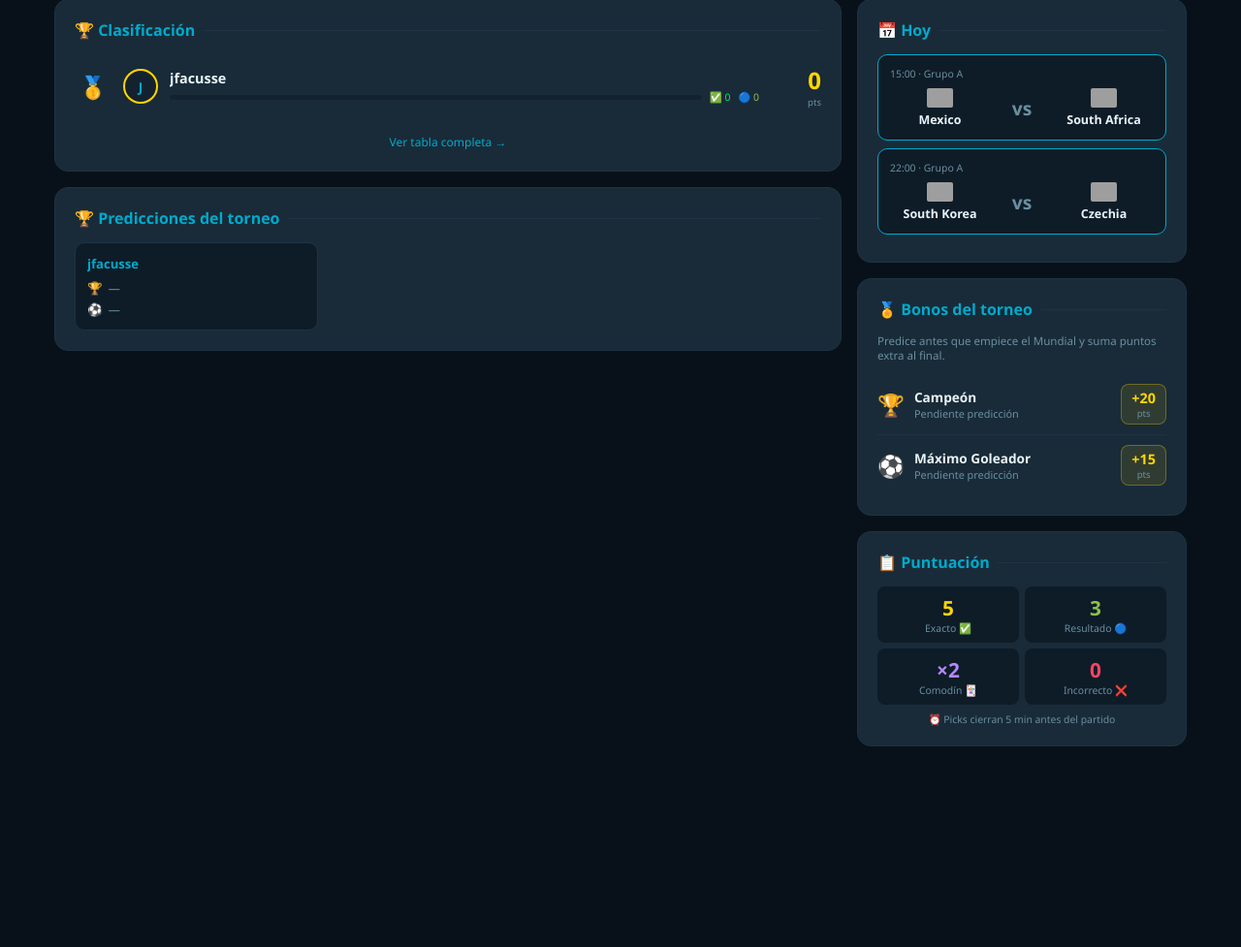
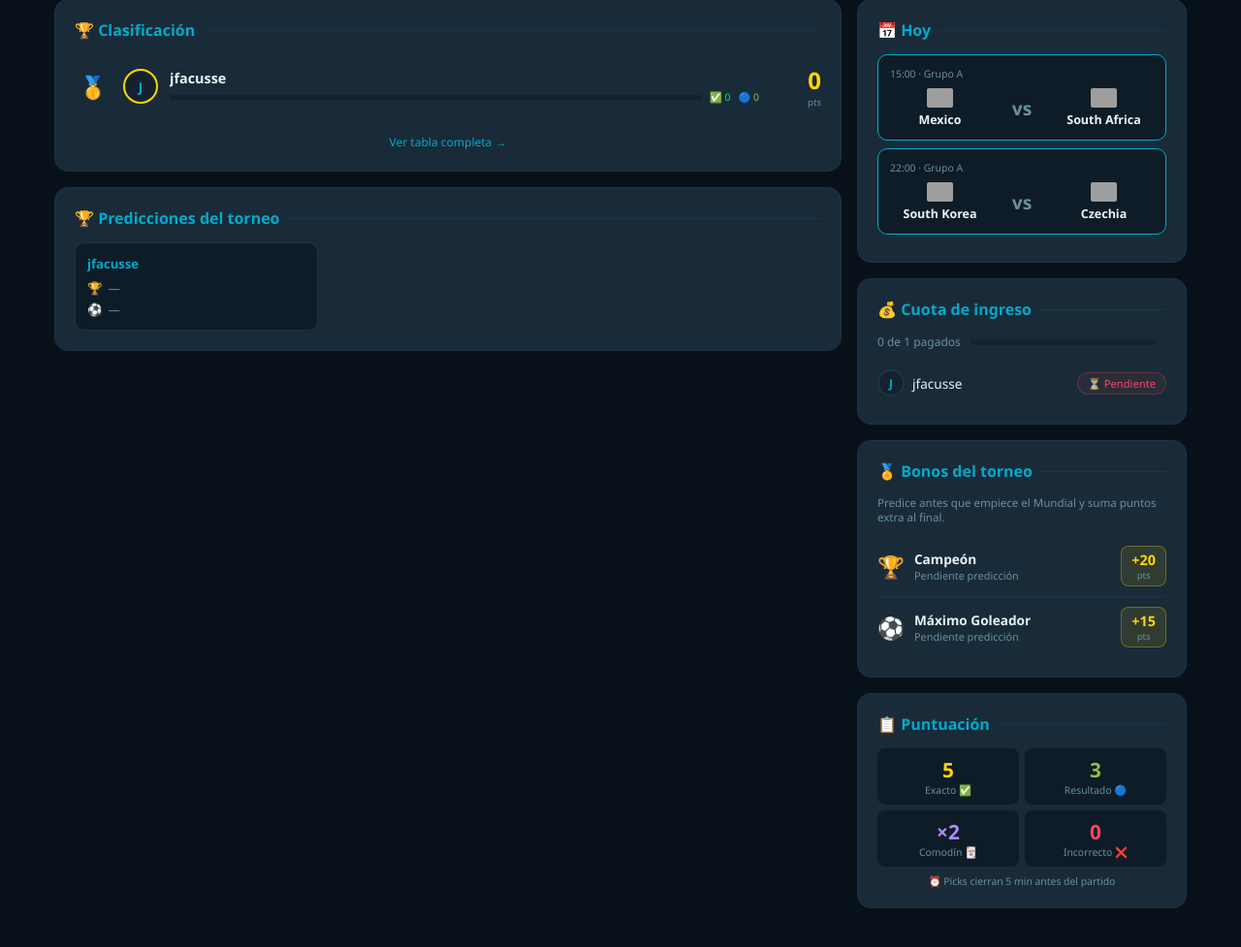
Before and after one commit to jfacusse/polla-autored-2026, a Flask app: page / in a window 1280 px wide. Shown: the part 306-1283 px from the top of the page at 97% size. Before the commit the page ends 1076 px from the top, so only its background shows below. Run offline with Flask 3, Linux system fonts and the light colour scheme; grey boxes are pictures that could not be loaded.

Commit message:
Tabla de cuotas de ingreso en el inicio
- Card lateral con lista de todos los participantes y estado pagado/pendiente
- Barra de progreso con el porcentaje recaudado
- Se marca desde el panel admin con toggle_pagado

Co-Authored-By: Claude Sonnet 4.6 <noreply@anthropic.com>

```diff
--- a/app.py
+++ b/app.py
@@ -255,7 +255,7 @@ def index():
         user=user_id, user_data=user_data,
         jokers_usados=len(jokers_usados), jokers_max=jokers_max,
         torneo_res=torneo_res, total_jugados=len(res),
-        torneo_picks_all=torneo_picks_all)
+        torneo_picks_all=torneo_picks_all, parts=parts)
 
 
 @app.route("/login", methods=["GET","POST"])
--- a/templates/index.html
+++ b/templates/index.html
@@ -210,6 +210,45 @@
   </div>
   {% endif %}
 
+  <!-- CUOTA DE INGRESO -->
+  <div class="card">
+    <div class="card-title">💰 Cuota de ingreso</div>
+    {% set pagados = parts.values() | selectattr('activo', 'equalto', true) | selectattr('pagado', 'equalto', true) | list | length %}
+    {% set total_p = parts.values() | selectattr('activo', 'equalto', true) | list | length %}
+    <div style="display:flex;align-items:center;justify-content:space-between;margin-bottom:12px">
+      <div style="font-size:.75rem;color:var(--muted)">{{ pagados }} de {{ total_p }} pagados</div>
+      <div style="background:var(--dark3);border-radius:20px;height:6px;flex:1;margin:0 10px;overflow:hidden">
+        <div style="background:var(--green);height:6px;width:{% if total_p > 0 %}{{ ((pagados/total_p)*100)|int }}{% else %}0{% endif %}%;border-radius:20px;transition:width .5s"></div>
+      </div>
+    </div>
+    {% for uid, p in parts.items() %}
+    {% if p.get('activo', true) %}
+    <div style="display:flex;align-items:center;justify-content:space-between;
+      padding:8px 0;border-bottom:{% if not loop.last %}1px solid var(--border){% else %}none{% endif %}">
+      <div style="display:flex;align-items:center;gap:8px">
+        <div style="width:28px;height:28px;border-radius:50%;background:var(--dark3);
+          border:2px solid {% if p.get('pagado') %}var(--green){% else %}var(--border){% endif %};
+          display:flex;align-items:center;justify-content:center;font-weight:900;
+          color:var(--ar);font-size:.75rem;flex-shrink:0">
+          {{ p.get('nombre', uid).split('@')[0][0].upper() }}
+        </div>
+        <span style="font-size:.85rem;font-weight:{% if uid == user %}700{% else %}500{% endif %}">
+          {{ p.get('nombre', uid).split('@')[0] }}
+          {% if uid == user %}<span style="color:var(--ar);font-size:.65rem"> ← tú</span>{% endif %}
+        </span>
+      </div>
+      {% if p.get('pagado') %}
+      <span style="background:rgba(0,230,118,.12);border:1px solid rgba(0,230,118,.35);
+        border-radius:20px;padding:3px 10px;font-size:.7rem;color:var(--green);font-weight:700">✅ Pagado</span>
+      {% else %}
+      <span style="background:rgba(255,69,96,.08);border:1px solid rgba(255,69,96,.25);
+        border-radius:20px;padding:3px 10px;font-size:.7rem;color:var(--red)">⏳ Pendiente</span>
+      {% endif %}
+    </div>
+    {% endif %}
+    {% endfor %}
+  </div>
+
   <!-- BONOS DEL TORNEO -->
   <div class="card">
     <div class="card-title">🏅 Bonos del torneo</div>
```
